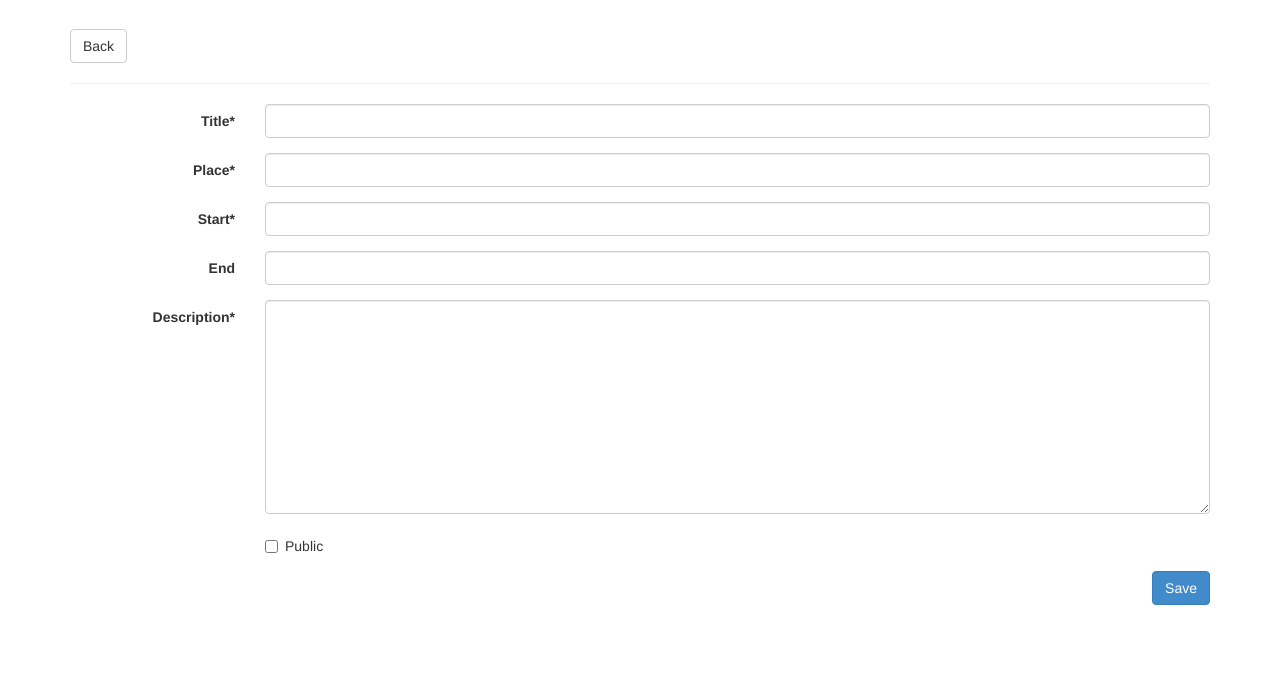
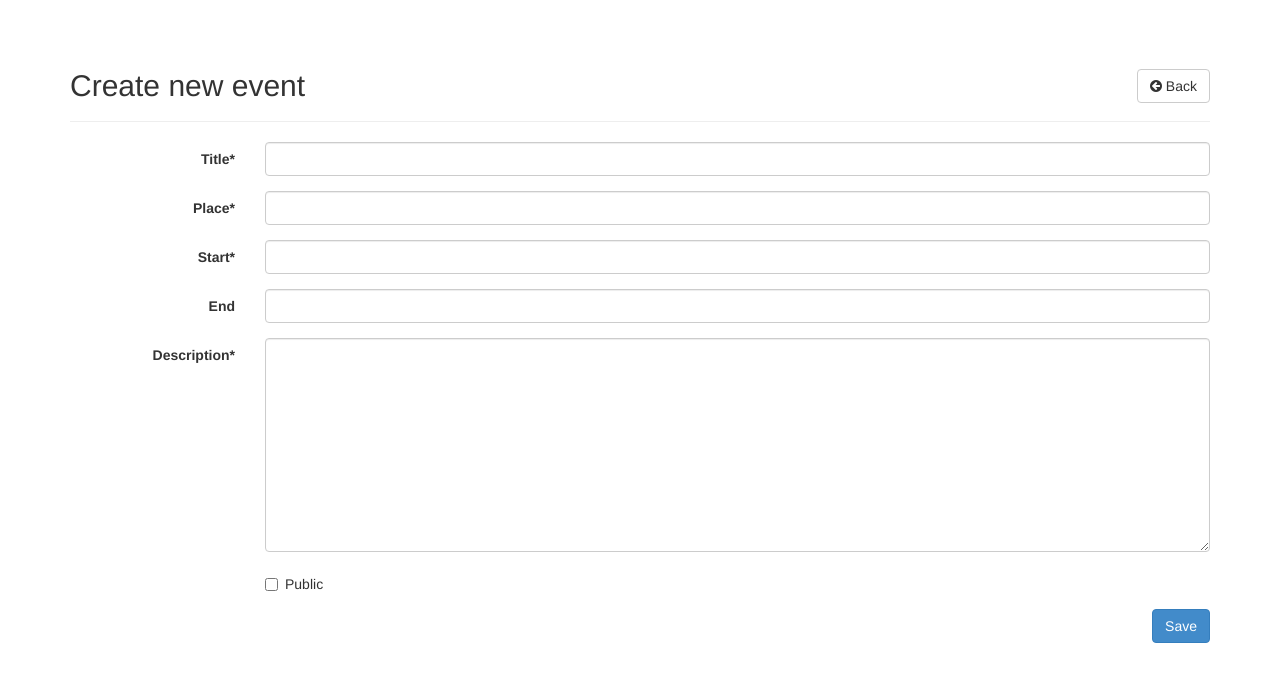
Before and after one commit to datalogisk-fagraad/dikultur, a Django app: page /events/create in a window 1280 px wide. Shown: the part 51-733 px from the top of the page. Run offline with Django 3.2, Linux system fonts and the light colour scheme; the visitor is signed in with stand-in values (Sample User, id 1); data that the repository does not hold is empty; some libraries are stand-ins or nearby versions.

Commit message:
Small tweaks for the event creation experience

```diff
--- a/apps/events/templates/events/event_form.html
+++ b/apps/events/templates/events/event_form.html
@@ -3,17 +3,34 @@
 
 {% block content %}
 
+  <div class="row">
+    <div class="col-md-12">
+      <div class="page-header">
         <a href="
         {% if event %}
         {% url 'events:detail' event.slug %}
         {% else %}
         {% url 'events:list' %}
         {% endif %}
-  " class="btn btn-default">Back</a>
+        " class="btn btn-default pull-right">
+          <i class="fa fa-arrow-circle-left"></i> Back
+        </a>
+         <h2>
+           {% if action == 'new' %}
+              Create new event
+           {% else %}
+              Update event: "{{ event.title }}"
+           {% endif %}
+         </h2>
+      </div>
+    </div>
+  </div>
 
-  <hr />
-
+  <div class="row">
+    <div class="col-md-12">
       {% crispy form %}
+    </div>
+  </div>
 
 {% addtoblock 'css' %}
   <link rel="stylesheet" href="{% static 'css/bootstrap-datetimepicker.min.css' %}"
--- a/apps/events/templates/events/event_list.html
+++ b/apps/events/templates/events/event_list.html
@@ -4,9 +4,7 @@
 
 {% block content %}
 
-  {% if user.is_authenticated %}
-    <a href="{% url 'events:create' %}" class="btn btn-primary">New event</a>
-  {% endif %}
+  <a href="{% url 'events:create' %}" class="btn btn-primary">New event</a>
 
   <h2>Future events:</h2>
   {% event_list events %}
--- a/apps/events/views.py
+++ b/apps/events/views.py
@@ -42,11 +42,21 @@ class EventCreate(LoginRequiredMixin, CreateView):
         kwargs['user'] = self.request.user
         return kwargs
 
+    def get_context_data(self, *args, **kwargs):
+        context = super().get_context_data(*args, **kwargs)
+        context['action'] = 'new'
+        return context
+
 
 class EventUpdate(LoginRequiredMixin, UpdateView):
     template_name = 'events/event_form.html'
     model = models.Event
     form_class = forms.EventForm
+
+    def get_context_data(self, *args, **kwargs):
+        context = super().get_context_data(*args, **kwargs)
+        context['action'] = 'update'
+        return context
 
     def get_form_kwargs(self):
         kwargs = super().get_form_kwargs()
```
Lines whose indentation alone changed are shown as unchanged.
